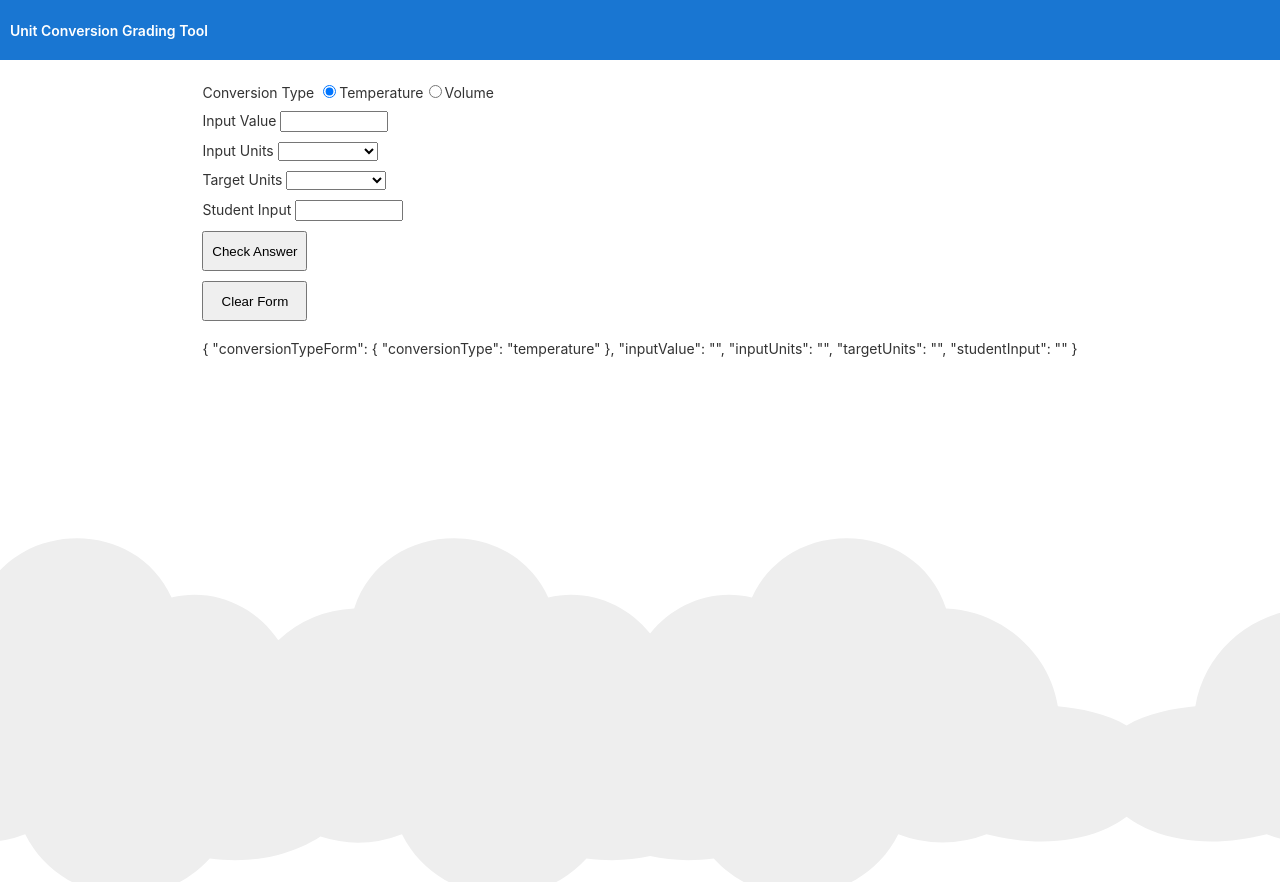
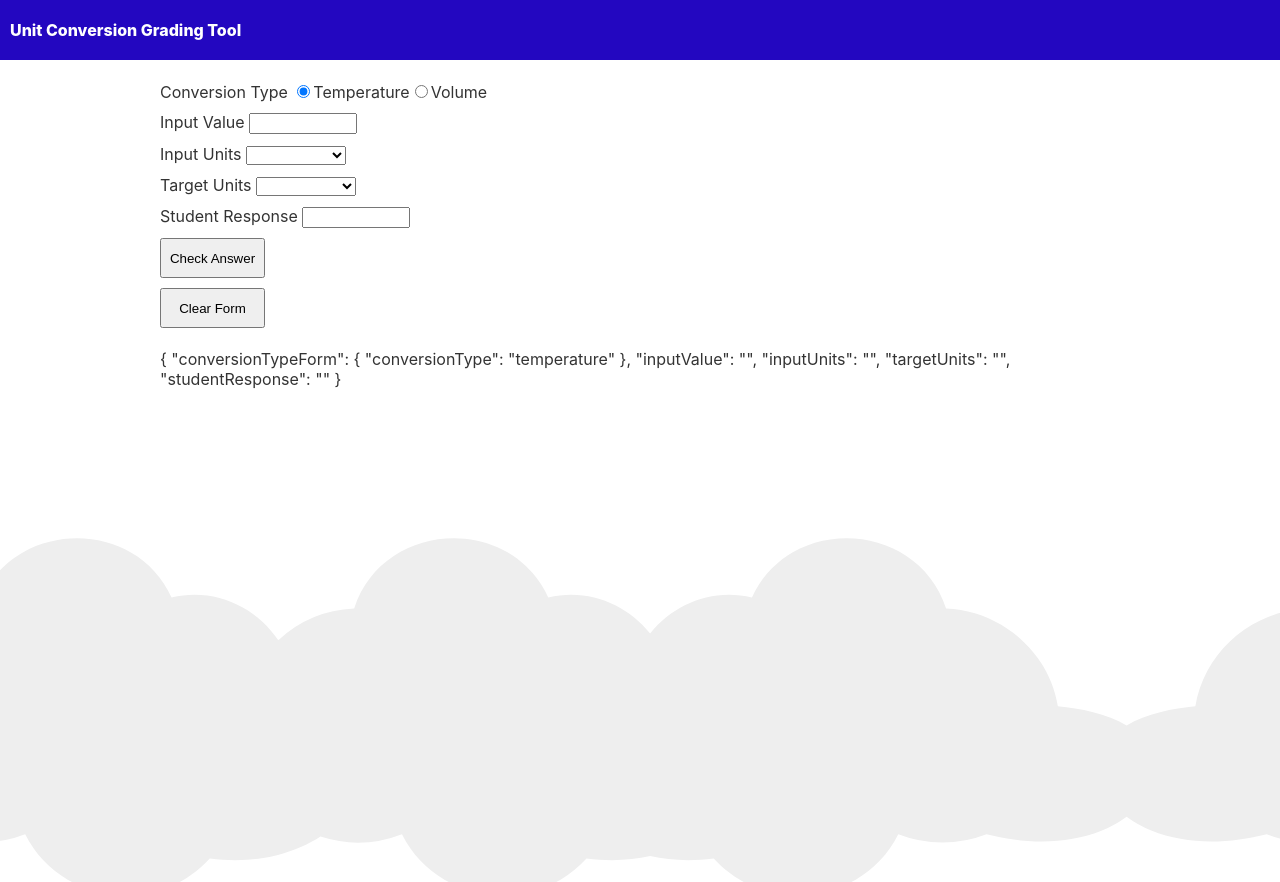
Before and after one commit to rosiehighsmith/unit-conversion, an Angular app: page / in a window 1280 px wide. Built offline with nearby package versions, Linux system fonts and the light colour scheme.

Commit message:
Added ChromeHeadless for ci/cd testing. Renamed studentInput to studentResponse. Cleanup unused css/html.

```diff
--- a/package.json
+++ b/package.json
@@ -6,8 +6,10 @@
     "start": "ng serve",
     "build": "ng build",
     "test": "ng test",
+    "test:ci": "ng test --watch=false --browsers ChromeHeadless --code-coverage",
     "lint": "ng lint",
-    "e2e": "ng e2e"
+    "e2e": "ng e2e",
+    "build-prod": "ng build --prod --no-progress"
   },
   "private": true,
   "dependencies": {
--- a/src/app/app.component.html
+++ b/src/app/app.component.html
@@ -1,78 +1,8 @@
-<style>
-  :host {
-    font-family: -apple-system, BlinkMacSystemFont, "Segoe UI", Roboto,
-      Helvetica, Arial, sans-serif, "Apple Color Emoji", "Segoe UI Emoji",
-      "Segoe UI Symbol";
-    font-size: 14px;
-    color: #333;
-    box-sizing: border-box;
-    -webkit-font-smoothing: antialiased;
-    -moz-osx-font-smoothing: grayscale;
-  }
-
-  .toolbar {
-    position: absolute;
-    top: 0;
-    left: 0;
-    right: 0;
-    height: 60px;
-    display: flex;
-    align-items: center;
-    background-color: #1976d2;
-    color: white;
-    font-weight: 600;
-  }
-
-  .toolbar img {
-    margin: 0 16px;
-  }
-
-  .toolbar #twitter-logo {
-    height: 40px;
-    margin: 0 16px;
-  }
-
-  .toolbar #twitter-logo:hover {
-    opacity: 0.8;
-  }
-
-  .content {
-    display: flex;
-    margin: 82px auto 32px;
-    padding: 0 16px;
-    max-width: 960px;
-    flex-direction: column;
-    align-items: center;
-  }
-
-  svg#rocket {
-    width: 80px;
-    position: absolute;
-    left: -10px;
-    top: -24px;
-  }
-
-  svg#clouds {
-    position: fixed;
-    bottom: -160px;
-    left: -230px;
-    z-index: -10;
-    width: 1920px;
-  }
-
-  #title {
-    margin-left: 10px;
-  }
-</style>
-
-<!-- Toolbar -->
 <div class="toolbar" role="banner">
   <span id="title">Unit Conversion Grading Tool</span>
 </div>
 
 <div class="content" role="main">
-
-  <!-- Links -->
   <div class="card-container">
     <svg
       id="clouds"
@@ -95,3 +25,4 @@
   <app-conversion></app-conversion>
 
   <router-outlet></router-outlet>
+</div>
--- a/src/app/app.component.scss
+++ b/src/app/app.component.scss
@@ -0,0 +1,44 @@
+:host {
+  font-family: -apple-system, BlinkMacSystemFont, "Segoe UI", Roboto, Helvetica,
+    Arial, sans-serif, "Apple Color Emoji", "Segoe UI Emoji", "Segoe UI Symbol";
+  font-size: 16px;
+  color: #333;
+  box-sizing: border-box;
+  -webkit-font-smoothing: antialiased;
+  -moz-osx-font-smoothing: grayscale;
+}
+
+.toolbar {
+  position: absolute;
+  top: 0;
+  left: 0;
+  right: 0;
+  height: 60px;
+  display: flex;
+  align-items: center;
+  background-color: #2307c0;
+  color: white;
+  font-weight: 800;
+}
+
+
+.content {
+  display: flex;
+  margin: 82px auto 32px;
+  padding: 0 16px;
+  max-width: 960px;
+  flex-direction: column;
+  align-items: center;
+}
+
+svg#clouds {
+  position: fixed;
+  bottom: -160px;
+  left: -230px;
+  z-index: -10;
+  width: 1920px;
+}
+
+#title {
+  margin-left: 10px;
+}
--- a/src/app/conversion/conversion.component.html
+++ b/src/app/conversion/conversion.component.html
@@ -53,8 +53,8 @@
       </ng-template>
     </div>
     <label>
-      Student Input
-      <input type="text" formControlName="studentInput" />
+      Student Response
+      <input type="text" formControlName="studentResponse" />
     </label>
   </ng-container>
   <button type="submit">Check Answer</button>
--- a/src/app/conversion/conversion.component.ts
+++ b/src/app/conversion/conversion.component.ts
@@ -26,8 +26,8 @@ export class ConversionComponent implements OnInit {
   get targetUnitsControl(): FormControl {
     return this.conversionForm.get('targetUnits') as FormControl;
   }
-  get studentInputControl(): FormControl {
-    return this.conversionForm.get('studentInput') as FormControl;
+  get studentResponseControl(): FormControl {
+    return this.conversionForm.get('studentResponse') as FormControl;
   }
 
   temperatureInputUnits = [
@@ -56,7 +56,7 @@ export class ConversionComponent implements OnInit {
       inputValue: [''],
       inputUnits: [''],
       targetUnits: [''],
-      studentInput: [''],
+      studentResponse: [''],
     });
   }
 
@@ -64,7 +64,7 @@ export class ConversionComponent implements OnInit {
 
   checkAnswer(): void {
     if (
-      !this.isValidInput(this.studentInputControl) ||
+      !this.isValidInput(this.studentResponseControl) ||
       !this.isValidInput(this.inputValueControl)
     ) {
       this.result = 'invalid';
@@ -88,7 +88,7 @@ export class ConversionComponent implements OnInit {
     if (
       this.roundedAnswersMatch(
         Number(realAnswer),
-        Number(this.studentInputControl.value),
+        Number(this.studentResponseControl.value),
         1
       )
     ) {
```
Also changed, not shown: karma.conf.js (+12 -1 lines), 1 other file (tests, documents, lock files or other folders).
